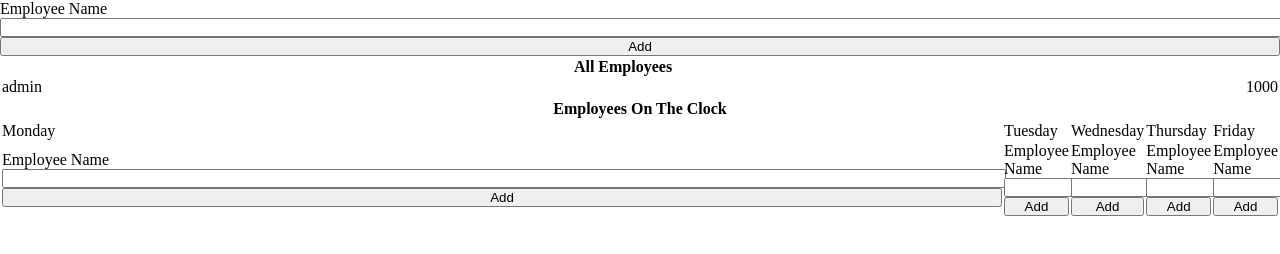
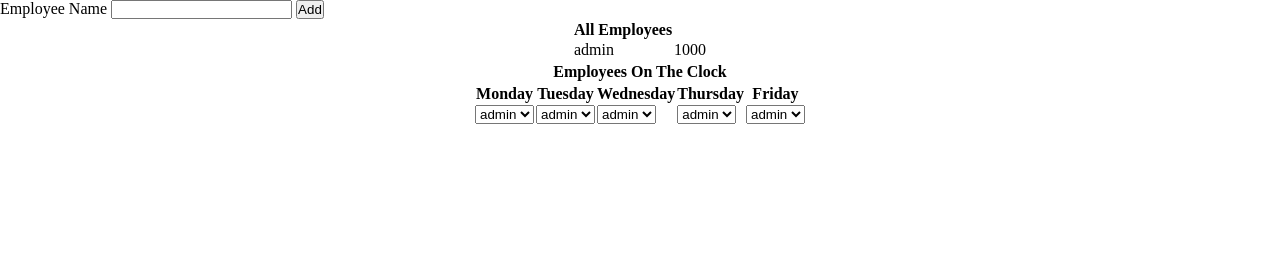
Before and after one commit to lawnjunk/time-clock, a plain HTML site: page admin.html in a window 1280 px wide. Drawn offline with Linux system fonts and the light colour scheme.

Commit message:
table added and ready to go

```diff
--- a/admin.html
+++ b/admin.html
@@ -21,45 +21,12 @@
     <div id="employees-today">
 
     </div>
-    <table id='myTarget'>
-      <tr>
-        <td> Monday </td>
-        <td> Tuesday </td>
-        <td> Wednesday </td>
-        <td> Thursday </td>
-        <td> Friday </td>
-      </tr>
-      <tr>
-        <td> <form id="add-employee-form">
-          <label for="employee-name">Employee Name</label>
-          <input name="employeeName" id="employeeName" type="text" />
-          <button type="submit">Add</button>
-        </form> </td>
-        <td> <form id="add-employee-form">
-          <label for="employee-name">Employee Name</label>
-          <input name="employeeName" id="employeeName" type="text" />
-          <button type="submit">Add</button>
-        </form> </td>
-        <td> <form id="add-employee-form">
-          <label for="employee-name">Employee Name</label>
-          <input name="employeeName" id="employeeName" type="text" />
-          <button type="submit">Add</button>
-        </form> </td>
-        <td> <form id="add-employee-form">
-          <label for="employee-name">Employee Name</label>
-          <input name="employeeName" id="employeeName" type="text" />
-          <button type="submit">Add</button>
-        </form> </td>
-        <td> <form id="add-employee-form">
-          <label for="employee-name">Employee Name</label>
-          <input name="employeeName" id="employeeName" type="text" />
-          <button type="submit">Add</button>
-        </form> </td>
-      </table>
 
 
 
     <div id='bottom-bar'></div>
+    <div id='main'>
+    </div>
     <script src="js/app.js"></script>
   </body>
 </html>
--- a/css/style.css
+++ b/css/style.css
@@ -3,7 +3,7 @@
 }
 
 *{
-  width: 100%;
+  box-sizing: border-box;
   margin: 0 auto;
   padding: 0;
 
--- a/js/app.js
+++ b/js/app.js
@@ -29,13 +29,36 @@ function Schedule() {
   this.thursday = [];
   this.friday = [];
 }
-function addRows (){
-  var myTable = document.getElementById('myTable')
-  var rowCount = myTable.rows.length;
-  var row = myTable.insertRow(rowCount);
+function makeTable(){
+  var main = document.getElementById('main');
+  var table = document.createElement('table');
+  table.setAttribute('id', 'table');
+  main.appendChild(table);
 }
+makeTable();
 
-
+Schedule.prototype.getTable = function (){
+  var table = document.getElementById('table');
+  var tableRow = document.createElement('tr');
+  var tableData = document.createElement('td');
+  for (var i = 0; i < days.length; i++){
+    tableData = document.createElement('td');
+    tableData.appendChild(getEmployeeSelect());
+    tableRow.appendChild(tableData);
+  }
+  table.appendChild(tableRow);
+};
+Schedule.prototype.getTableHeader = function(){
+  var table = document.getElementById('table');
+  var tableRow = document.createElement('tr');
+  var tableHead = document.createElement('th');
+  for (var i = 0; i < days.length;i++){
+    tableHead = document.createElement('th');
+    tableHead.textContent = days[i];
+    tableRow.appendChild(tableHead);
+  }
+  table.appendChild(tableRow);
+}
 function addEmployee(event) {
   event.preventDefault();
 
@@ -184,3 +207,6 @@ if(document.getElementById('display-employees')) {
 if(document.getElementById('employees-today')) {
   displayTodayEmployees();
 }
+var schedule = new Schedule();
+schedule.getTableHeader();
+schedule.getTable();
```
Also changed, not shown: employee.html (+1 -5 lines).
